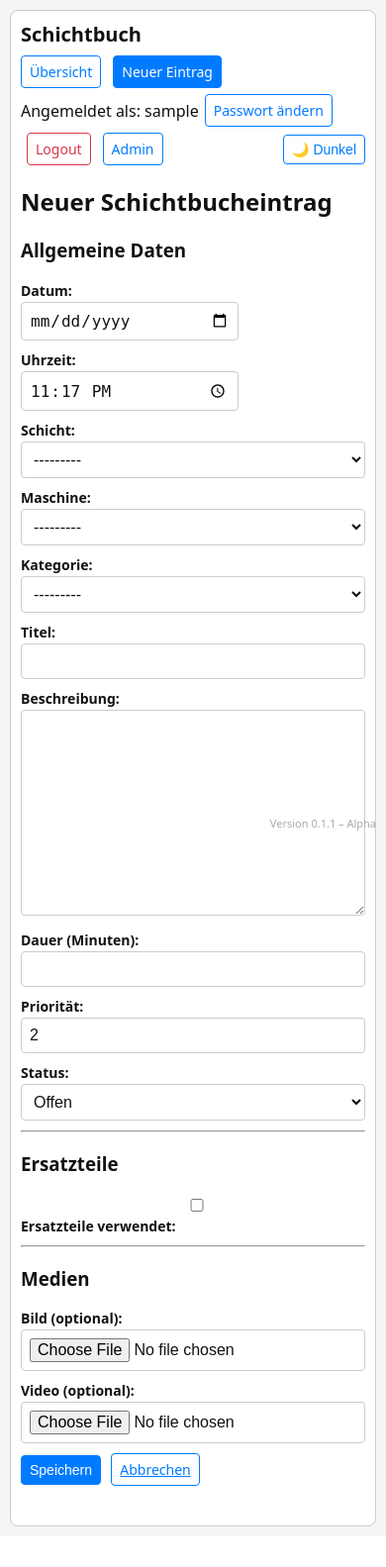
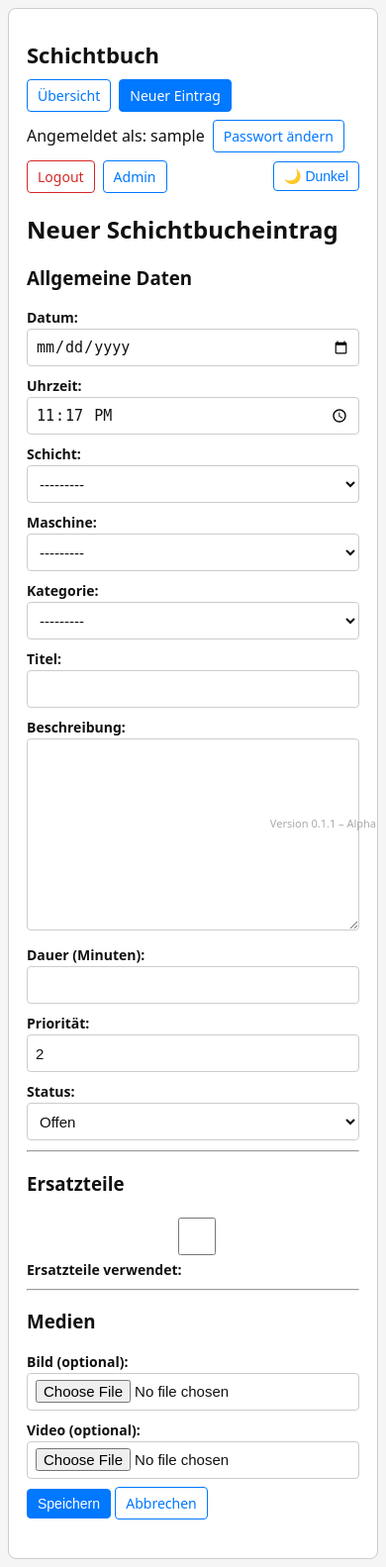
Before and after one commit to plumpsklo/Schichtbuch, a Django app: page /eintrag/neu/ in a window 390 px wide. Shown: the whole page at 99% size. Before the commit the page ends 1542 px from the top, so only its background shows below. Run offline with Django 4.2, Linux system fonts and the light colour scheme; the visitor is signed in with stand-in values (Sample User, id 1); data that the repository does not hold is empty.

Commit message:
Update base template structure and improve layout consistency

```diff
--- a/buch/templates/buch/base.html
+++ b/buch/templates/buch/base.html
@@ -4,74 +4,67 @@
 <head>
     <meta charset="utf-8">
     <title>Schichtbuch – {% block title %}{% endblock %}</title>
-    <!-- wichtig für iPhone & Co -->
     <meta name="viewport" content="width=device-width, initial-scale=1">
 
     <style>
-        /* Farb-Variablen für Hell/Dunkel */
+        /* ----------------------------------------------------
+           Farbvariablen (Hell/Dunkel)
+        ---------------------------------------------------- */
         :root {
             --bg-color: #f5f5f5;
-            --bg-color-alt: #ffffff;
-            --text-color: #111111;
-            --muted-text: #666666;
-            --border-color: #cccccc;
-            --header-bg: #eeeeee;
-            --card-bg: #f9f9f9;
+            --bg-alt: #ffffff;
+            --text: #111;
+            --text-muted: #666;
+            --border: #ccc;
+            --header-bg: #eee;
+            --card-bg: #fafafa;
 
-            --primary-color: #007bff;
-            --primary-text-on: #ffffff;
+            --primary: #0078ff;
+            --primary-text: #fff;
 
-            --danger-color: #dc3545;
-            --danger-text-on: #ffffff;
+            --danger: #d62828;
+            --danger-text: #fff;
 
-            --button-bg: #ffffff;
-            --button-border: #007bff;
-            --button-text: #007bff;
+            --input-height: 38px;
+            --input-font: 15px;
+            --input-pad: 6px 8px;
         }
 
         [data-theme="dark"] {
             --bg-color: #121212;
-            --bg-color-alt: #181818;
-            --text-color: #f5f5f5;
-            --muted-text: #aaaaaa;
-            --border-color: #333333;
-            --header-bg: #202020;
-            --card-bg: #1f1f1f;
+            --bg-alt: #181818;
+            --text: #eaeaea;
+            --text-muted: #9b9b9b;
+            --border: #333;
+            --header-bg: #1e1e1e;
+            --card-bg: #1c1c1c;
 
-            --primary-color: #3d8bff;
-            --primary-text-on: #ffffff;
-
-            --danger-color: #ff5c5c;
-            --danger-text-on: #ffffff;
-
-            --button-bg: #1f1f1f;
-            --button-border: #3d8bff;
-            --button-text: #e0e0e0;
+            --primary: #3e8bff;
+            --danger: #ff4d4d;
         }
 
+        /* ----------------------------------------------------
+           Basic Layout
+        ---------------------------------------------------- */
         body {
-            font-family: system-ui, -apple-system, BlinkMacSystemFont, sans-serif;
-            margin: 16px;
-            font-size: 16px;
-            background-color: var(--bg-color);
-            color: var(--text-color);
+            margin: 14px;
+            font-family: system-ui, -apple-system, sans-serif;
+            color: var(--text);
+            background: var(--bg-color);
         }
 
         .container {
             max-width: 1100px;
             margin: 0 auto;
-            background-color: var(--bg-color-alt);
-            padding: 12px 16px 40px 16px;
+            background: var(--bg-alt);
+            padding: 16px 18px 40px 18px;
             border-radius: 8px;
-            border: 1px solid var(--border-color);
-        }
-
-        header {
-            margin-bottom: 20px;
+            border: 1px solid var(--border);
         }
 
         header h1 {
-            margin: 0 0 8px 0;
+            margin-bottom: 10px;
+            font-size: 26px;
         }
 
         nav {
@@ -79,191 +72,152 @@
             flex-wrap: wrap;
             gap: 8px;
             align-items: center;
+            margin-bottom: 18px;
         }
 
-        nav a {
-            text-decoration: none;
-        }
+        .nav-spacer { flex: 1 1 auto; }
 
-        .nav-spacer {
-            flex: 1 1 auto;
-        }
+        /* ----------------------------------------------------
+           Tabellen
+        ---------------------------------------------------- */
+        .table-wrapper { overflow-x: auto; }
 
         table {
+            width: 100%;
             border-collapse: collapse;
-            width: 100%;
             margin-top: 10px;
         }
 
         th, td {
-            border: 1px solid var(--border-color);
+            border: 1px solid var(--border);
             padding: 6px 8px;
             font-size: 14px;
         }
 
-        th {
-            background: var(--header-bg);
-        }
+        th { background: var(--header-bg); }
 
-        .table-wrapper {
-            width: 100%;
-            overflow-x: auto; /* mobil: horizontales Scrollen erlaubt */
-        }
-
+        /* ----------------------------------------------------
+           Statistik-Kacheln
+        ---------------------------------------------------- */
         .stats {
             display: flex;
             flex-wrap: wrap;
             gap: 12px;
-            margin: 10px 0;
         }
 
         .stat-box {
             padding: 10px;
-            border: 1px solid var(--border-color);
-            border-radius: 4px;
+            flex: 1 1 140px;
             background: var(--card-bg);
-            flex: 1 1 140px;
+            border: 1px solid var(--border);
+            border-radius: 5px;
         }
 
-        .stat-label {
-            font-size: 12px;
-            color: var(--muted-text);
+        .stat-label { font-size: 12px; color: var(--text-muted); }
+        .stat-value { font-size: 20px; font-weight: bold; }
+
+        /* ----------------------------------------------------
+           Buttons
+        ---------------------------------------------------- */
+        .btn {
+            padding: 6px 12px;
+            border-radius: 4px;
+            border: 1px solid var(--primary);
+            background: var(--bg-alt);
+            color: var(--primary);
+            cursor: pointer;
+            text-decoration: none;
+            font-size: 14px;
+            transition: 0.2s;
         }
 
-        .stat-value {
-            font-size: 20px;
-            font-weight: bold;
-        }
-
-        .btn {
-            display: inline-block;
-            padding: 6px 10px;
-            border-radius: 4px;
-            border: 1px solid var(--button-border);
-            color: var(--button-text);
-            background: var(--button-bg);
-            font-size: 14px;
-            cursor: pointer;
+        .btn:hover {
+            background: var(--primary);
+            color: var(--primary-text);
         }
 
         .btn-primary {
-            background: var(--primary-color);
-            color: var(--primary-text-on);
-            border-color: var(--primary-color);
+            background: var(--primary);
+            color: var(--primary-text);
+            border-color: var(--primary);
         }
 
         .btn-danger {
-            border-color: var(--danger-color);
-            color: var(--danger-color);
+            border-color: var(--danger);
+            color: var(--danger);
             background: transparent;
         }
 
-        [data-theme="dark"] .btn-danger {
-            color: var(--danger-text-on);
-            border-color: var(--danger-color);
+        .btn-danger:hover {
+            background: var(--danger);
+            color: var(--danger-text);
         }
 
-        .btn-danger:hover {
-            background: var(--danger-color);
-            color: var(--danger-text-on);
-        }
-
-        .btn + .btn {
-            margin-left: 6px;
-        }
-
-        .field {
-            margin-bottom: 10px;
-        }
-
+        /* ----------------------------------------------------
+           Formulare / Inputs
+        ---------------------------------------------------- */
         label {
-            font-weight: 600;
-            font-size: 14px;
             display: block;
             margin-bottom: 2px;
+            font-size: 14px;
+            font-weight: 600;
         }
 
         input,
         select,
         textarea {
             width: 100%;
-            padding: 8px;
-            font-size: 16px; /* angenehm für Touch UND PC */
+            height: var(--input-height);
+            padding: var(--input-pad);
+            font-size: var(--input-font);
+            border: 1px solid var(--border);
+            background: var(--bg-alt);
+            color: var(--text);
+            border-radius: 4px;
             box-sizing: border-box;
-            background-color: var(--bg-color-alt);
-            color: var(--text-color);
-            border: 1px solid var(--border-color);
-            border-radius: 4px;
         }
+
+        textarea { height: auto; min-height: 90px; }
+
+        /* 🔥 Fix für iPhone & Android: Datum/Uhrzeit zu groß */
         input[type="date"],
         input[type="time"] {
-        max-width: 220px;
+            appearance: none;
+            -webkit-appearance: none;
+            height: var(--input-height) !important;
+            padding: var(--input-pad) !important;
+            font-size: var(--input-font) !important;
         }
 
-        input:focus,
-        select:focus,
-        textarea:focus {
-            outline: 2px solid var(--primary-color);
-            outline-offset: 1px;
-        }
+        .field { margin-bottom: 10px; }
 
-        .errors {
-            color: #c00;
-            margin-bottom: 10px;
-        }
+        .errors { color: #d00; margin-bottom: 6px; }
 
-        .status-OFFEN {
-            background: #fff3cd;
-            color: #856404;
-            font-weight: 600;
-        }
+        /* ----------------------------------------------------
+           Status-Farben
+        ---------------------------------------------------- */
+        .status-OFFEN { background: #fff3cd; color: #775900; font-weight: 600; }
+        .status-IN_ARB { background: #cfe2ff; color: #003a75; font-weight: 600; }
+        .status-ERLED { background: #d4edda; color: #155724; font-weight: 600; }
 
-        .status-IN_ARB {
-            background: #cce5ff;
-            color: #004085;
-            font-weight: 600;
-        }
+        /* ----------------------------------------------------
+           Mobil Anpassungen
+        ---------------------------------------------------- */
+        @media (max-width: 600px) {
+            body { margin: 8px; }
+            header h1 { font-size: 22px; }
+            .btn { padding: 6px 10px; font-size: 14px; }
 
-        .status-ERLED {
-            background: #d4edda;
-            color: #155724;
-            font-weight: 600;
-        }
-
-        /* 🔽 kleinere Bildschirme (iPhones etc.) */
-        @media (max-width: 600px) {
-            body {
-                margin: 10px;
-            }
-
-            .container {
-                padding: 10px 10px 40px 10px;
-            }
-
-            header h1 {
-                font-size: 20px;
-                margin-bottom: 8px;
-            }
-
-            nav {
-                gap: 6px;
-            }
-
-            .btn {
-                font-size: 14px;
-                padding: 6px 8px;
-            }
-
-            th, td {
-                white-space: nowrap;
-            }
+            th, td { white-space: nowrap; }
         }
     </style>
 </head>
+
 <body>
 <div class="container">
     <header>
         <h1>Schichtbuch</h1>
+
         <nav>
             {% if user.is_authenticated %}
                 <a href="{% url 'home' %}" class="btn">Übersicht</a>
@@ -277,68 +231,39 @@
             {% endif %}
 
             <a href="/admin/" class="btn">Admin</a>
-
             <span class="nav-spacer"></span>
 
-            <!-- Theme-Toggle -->
-            <button type="button" class="btn" id="themeToggle">🌙 Dunkel</button>
+            <button type="button" id="themeToggle" class="btn">🌙 Dunkel</button>
         </nav>
     </header>
 
     {% block content %}{% endblock %}
 </div>
 
-<div style="
-    position: fixed;
-    bottom: 5px;
-    right: 10px;
-    font-size: 11px;
-    color: #aaa;
-    user-select: none;
-">
+<!-- App Version -->
+<div style="position: fixed; bottom: 5px; right: 10px; font-size: 11px; color: #aaa;">
     Version {{ APP_VERSION }} – {{ APP_STAGE|capfirst }}
 </div>
 
+<!-- Theme Script -->
 <script>
-    (function() {
-        const STORAGE_KEY = "schichtbuch-theme";
+    (function(){
+        const KEY = "schichtbuch-theme";
         const root = document.documentElement;
         const btn = document.getElementById("themeToggle");
 
-        function applyTheme(theme) {
+        function apply(theme){
             root.setAttribute("data-theme", theme);
-            if (!btn) return;
-            if (theme === "dark") {
-                btn.textContent = "☀️ Hell";
-            } else {
-                btn.textContent = "🌙 Dunkel";
-            }
+            btn.textContent = theme === "dark" ? "☀️ Hell" : "🌙 Dunkel";
         }
 
-        function getPreferredTheme() {
-            const stored = localStorage.getItem(STORAGE_KEY);
-            if (stored === "light" || stored === "dark") {
-                return stored;
-            }
-            if (window.matchMedia &&
-                window.matchMedia("(prefers-color-scheme: dark)").matches) {
-                return "dark";
-            }
-            return "light";
-        }
+        const saved = localStorage.getItem(KEY);
+        apply(saved || "light");
 
-        document.addEventListener("DOMContentLoaded", function() {
-            const theme = getPreferredTheme();
-            applyTheme(theme);
-
-            if (btn) {
-                btn.addEventListener("click", function() {
-                    const current = root.getAttribute("data-theme") || "light";
-                    const next = current === "light" ? "dark" : "light";
-                    localStorage.setItem(STORAGE_KEY, next);
-                    applyTheme(next);
-                });
-            }
+        btn.addEventListener("click", () => {
+            const next = (root.getAttribute("data-theme") === "light") ? "dark" : "light";
+            localStorage.setItem(KEY, next);
+            apply(next);
         });
     })();
 </script>
```
